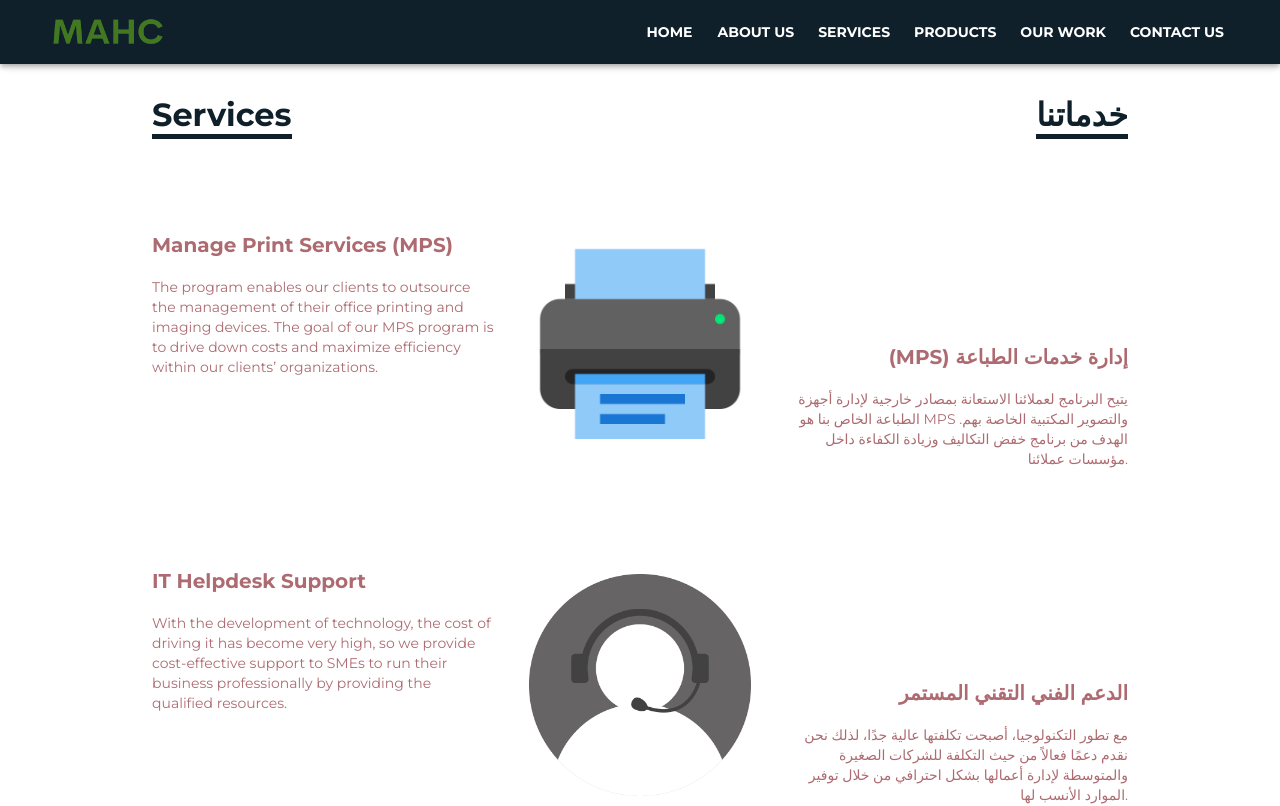
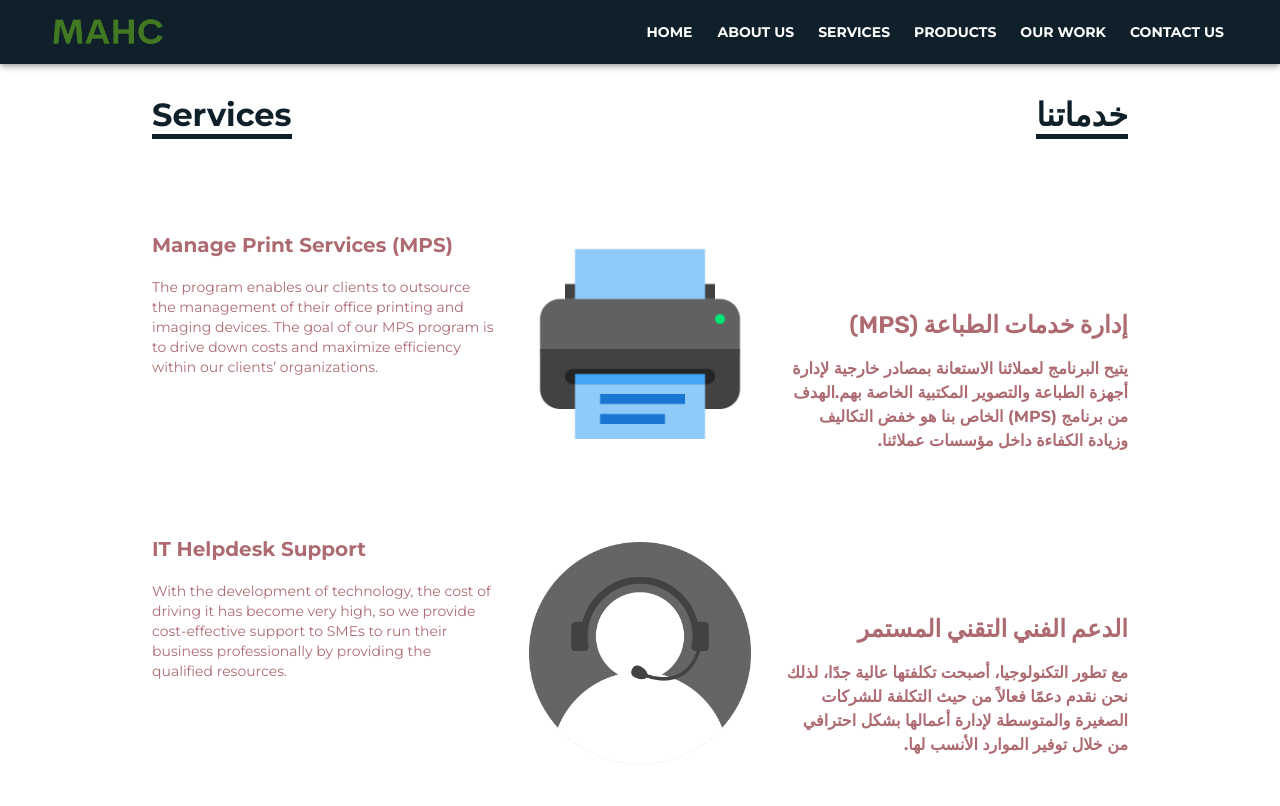
Before and after one commit to yousefo1995/MACH, a React (Create React App) app: page /services in a window 1280 px wide. Shown: the top 806 px of the page. Built offline with nearby package versions, Linux system fonts and the light colour scheme.

Commit message:
Clean code and update few styles

```diff
--- a/src/Components/ServicesPageComponents/ServiceComponent.js
+++ b/src/Components/ServicesPageComponents/ServiceComponent.js
@@ -1,6 +1,5 @@
 import React from "react";
 import { Stack, Typography } from "@mui/material";
-import printIcon from "../images/ServiceImages/printIcon.png";
 
 const ServiceComponent = ({
   img,
@@ -15,7 +14,7 @@ const ServiceComponent = ({
       flexDirection={{ xs: "column", md: "row" }}
       justifyContent="space-between"
       alignItems={{ xs: "center", md: "flex-start" }}
-      mb={12}
+      mb={8}
     >
       <Stack width={{ xs: "100%", md: "35%" }} mb={{ xs: 3, md: 0 }}>
         <Typography variant="h6" fontWeight="700" color="secondary" mb={2}>
@@ -26,23 +25,30 @@ const ServiceComponent = ({
         </Typography>
       </Stack>
       <Stack alignItems="center">
-        <img src={img} alt={imgName} style={{ width: "240px" }} />
+        <img src={img} alt={imgName} width="240px" />
       </Stack>
       <Stack
         width={{ xs: "100%", md: "35%" }}
         alignSelf={{ xs: "center", md: "flex-end" }}
         mt={{ xs: 3, md: 0 }}
+        pb={{ xs: 0, md: 2 }}
       >
         <Typography
-          variant="h6"
+          variant="h5"
           fontWeight="700"
           color="secondary"
           mb={2}
           align="right"
+          fontFamily="Rubik, sans-serif"
         >
           {arTitle}
         </Typography>
-        <Typography variant="body2" color="secondary" align="right">
+        <Typography
+          variant="body1"
+          color="secondary"
+          dir="rtl"
+          // fontFamily="Rubik, sans-serif"
+        >
           {arParagraph}
         </Typography>
       </Stack>
--- a/src/Pages/ServicesPage.js
+++ b/src/Pages/ServicesPage.js
@@ -1,9 +1,42 @@
 import { Container, Stack, Typography } from "@mui/material";
 import React, { useEffect } from "react";
+import ServiceComponent from "../Components/ServicesPageComponents/ServiceComponent";
 import printIcon from "../Components/images/ServiceImages/printIcon.png";
 import supportIcon from "../Components/images/ServiceImages/supportIcon.png";
 import maintenanceIcon from "../Components/images/ServiceImages/maintenanceIcon.png";
-import ServiceComponent from "../Components/ServicesPageComponents/ServiceComponent";
+
+const servicesData = [
+  {
+    img: printIcon,
+    imgName: "printIcon",
+    enTitle: "Manage Print Services (MPS)",
+    enParagraph:
+      "The program enables our clients to outsource the management of their office printing and imaging devices. The goal of our MPS program is to drive down costs and maximize efficiency within our clients’ organizations.",
+    arTitle: "(MPS) إدارة خدمات الطباعة",
+    arParagraph:
+      "يتيح البرنامج لعملائنا الاستعانة بمصادر خارجية لإدارة أجهزة الطباعة  والتصوير المكتبية الخاصة بهم.الهدف من برنامج  (MPS) الخاص بنا هو خفض التكاليف وزيادة الكفاءة داخل مؤسسات عملائنا.",
+  },
+  {
+    img: supportIcon,
+    imgName: "supportIcon",
+    enTitle: "IT Helpdesk Support",
+    enParagraph:
+      "With the development of technology, the cost of driving it has become very high, so we provide cost-effective support to SMEs to run their business professionally by providing the qualified resources.",
+    arTitle: "الدعم الفني التقني المستمر",
+    arParagraph:
+      "مع تطور التكنولوجيا، أصبحت تكلفتها عالية جدًا، لذلك نحن نقدم دعمًا فعالاً من حيث التكلفة للشركات الصغيرة والمتوسطة لإدارة أعمالها بشكل احترافي من خلال توفير الموارد الأنسب لها.",
+  },
+  {
+    img: maintenanceIcon,
+    imgName: "maintenanceIcon",
+    enTitle: "Annual Maintenance Contracts",
+    enParagraph:
+      "After installing our solutions, we make annual contracts with our clients to keep caring about business running.",
+    arTitle: "عقود الصيانة السنوية",
+    arParagraph:
+      "بعد التزويد بحلولنا، نقوم بإبرام عقود سنوية مع عملائنا لمواصلة الاهتمام وصيانة أعمالهم.",
+  },
+];
 
 const ServicesPage = () => {
   useEffect(() => {
@@ -21,38 +54,17 @@ const ServicesPage = () => {
         </Typography>
       </Stack>
 
-      <ServiceComponent
-        img={printIcon}
-        imgName="printIcon"
-        enTitle="Manage Print Services (MPS)"
-        enParagraph="The program enables our clients to outsource the management of their
-        office printing and imaging devices. The goal of our MPS program is
-        to drive down costs and maximize efficiency within our clients’
-        organizations."
-        arTitle="(MPS) إدارة خدمات الطباعة"
-        arParagraph="
-        يتيح البرنامج لعملائنا الاستعانة بمصادر خارجية لإدارة أجهزة الطباعة
-        الخاص بنا هو MPS والتصوير المكتبية الخاصة بهم. الهدف من برنامج خفض
-        التكاليف وزيادة الكفاءة داخل مؤسسات عملائنا."
-      />
-      <ServiceComponent
-        img={supportIcon}
-        imgName="supportIcon"
-        enTitle="IT Helpdesk Support"
-        enParagraph="With the development of technology, the cost of driving it has become very
-        high, so we provide cost-effective support to SMEs to run their business
-        professionally by providing the qualified resources."
-        arTitle="الدعم الفني التقني المستمر"
-        arParagraph="مع تطور التكنولوجيا، أصبحت تكلفتها عالية جدًا، لذلك نحن نقدم دعمًا فعالاً من حيث التكلفة للشركات الصغيرة والمتوسطة لإدارة أعمالها بشكل احترافي من خلال توفير الموارد الأنسب لها."
-      />
-      <ServiceComponent
-        img={maintenanceIcon}
-        imgName="maintenanceIcon"
-        enTitle="Annual Maintenance Contracts"
-        enParagraph="After installing our solutions, we make annual contracts with our clients to keep caring about business running."
-        arTitle="عقود الصيانة السنوية"
-        arParagraph="بعد التزويد بحلولنا، نقوم بإبرام عقود سنوية مع عملائنا لمواصلة الاهتمام وصيانة أعمالهم."
-      />
+      {servicesData.map((service, index) => (
+        <ServiceComponent
+          key={index}
+          img={service.img}
+          imgName={service.imgName}
+          enTitle={service.enTitle}
+          enParagraph={service.enParagraph}
+          arTitle={service.arTitle}
+          arParagraph={service.arParagraph}
+        />
+      ))}
     </Container>
   );
 };
```
